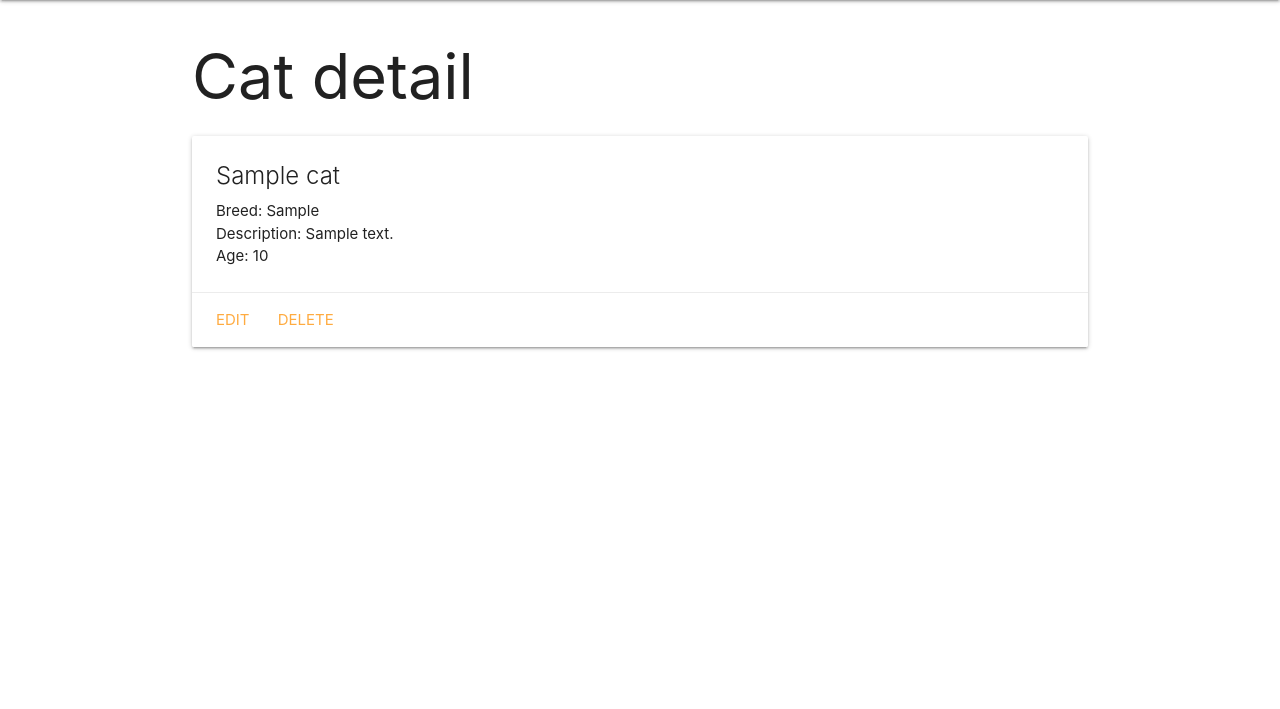
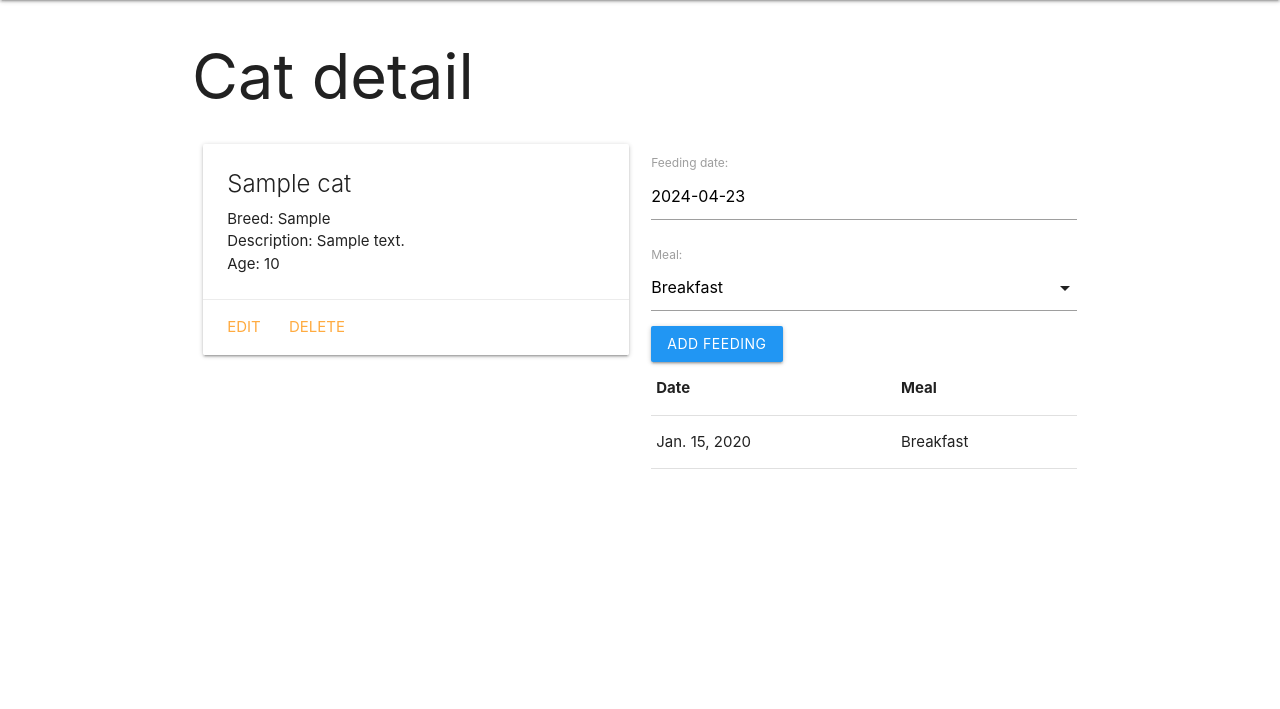
Before and after one commit to lucy-rz/django-cats-lab, a Django app: page /cats/1/ in a window 1280 px wide. Shown: the part 64-773 px from the top of the page. Run offline with Django 5.2, Linux system fonts and the light colour scheme; tables that the repository leaves empty hold one stand-in row (values such as "Sample post").

Commit message:
add new class

```diff
--- a/main_app/admin.py
+++ b/main_app/admin.py
@@ -1,5 +1,5 @@
 from django.contrib import admin
-from .models import Cat
+from .models import Cat, Feeding
 
 # Register your models here.
-admin.site.register(Cat)
+admin.site.register([Cat, Feeding])
--- /dev/null
+++ b/main_app/forms.py
@@ -0,0 +1,7 @@
+from django.forms import ModelForm
+from .models import Feeding
+
+class FeedingForm(ModelForm):
+    class Meta:
+        model = Feeding
+        fields = ('date', 'meal')
--- a/main_app/models.py
+++ b/main_app/models.py
@@ -13,3 +13,20 @@ class Cat(models.Model):
 
     def get_absolute_url(self):
         return reverse('detail', kwargs={'cat_id': self.id})
+
+
+class Feeding(models.Model):
+    MEALS = (
+        ('B', 'Breakfast'),
+        ('L', 'Lunch'),
+        ('D', 'Dinner'),
+    )
+    date = models.DateField('feeding date')
+    meal = models.CharField(max_length=1, choices=MEALS, default='B')
+    cat = models.ForeignKey(Cat, on_delete=models.CASCADE)
+
+    def __str__(self):
+        return f'{self.get_meal_display()} on {self.date}'
+
+    class Meta:
+        ordering = ('-date',)
--- a/main_app/templates/base.html
+++ b/main_app/templates/base.html
@@ -10,6 +10,8 @@
     <title>Cat Collector</title>
     <link rel="stylesheet" href="https://cdnjs.cloudflare.com/ajax/libs/materialize/1.0.0/css/materialize.min.css">
     <link rel="stylesheet" href="{% static 'css/style.css' %}">
+    <script src="https://cdnjs.cloudflare.com/ajax/libs/materialize/1.0.0/js/materialize.min.js"></script>
+    <script defer src="{% static 'js/script.js' %}"></script>
 </head>
 
 <body>
--- a/main_app/templates/cats/detail.html
+++ b/main_app/templates/cats/detail.html
@@ -3,7 +3,8 @@
 {% block content %}
 <h1>Cat detail</h1>
 
-
+<div class="row">
+    <div class="col s6">
         <div class="card">
             <div class="card-content">
                 <span class="card-title">{{ cat.name }}</span>
@@ -20,5 +21,52 @@
                 <a href="{% url 'cats_delete' cat.id %}">Delete</a>
             </div>
         </div>
+    </div>
+    <div class="col s6">
+        <form action="{% url 'add_feeding' cat.id %}" method="POST">
+            {% csrf_token %}
+            {{ feeding_form.as_p }}
+            <input type="submit" value="Add Feeding" class = "btn blue">
+        </form>
+        <table class="'stripped">
+            <thead>
+                <tr>
+                    <th>Date</th>
+                    <th>Meal</th>
+                </tr>
+            </thead>
+            <tbody>
+                {% for feeding in cat.feeding_set.all %}
+                <tr>
+                    <td>{{ feeding.date }}</td>
+                    <td>{{ feeding.get_meal_display }}</td>
+                </tr>
+                {% endfor %}
+            </tbody>
+        </table>
+    </div>
+</div>
+
+<script>
+    //cached element references
+    //date picker
+    const dateEl = document.getElementById('id_date');
+    //select element
+    const selectEl = document.getElementById('id_meal');
+    //materialized util functions
+    M.Datepicker.init(dateEl, {
+        format: 'yyyy-mm-dd',
+        defaultDate: new Date(),
+        setDefaultDate: true,
+        autoClose: true,
+    });
+
+    M.FormSelect.init(selectEl);
+
+
+
+</script>
+
+
 
 {% endblock %}
--- a/main_app/urls.py
+++ b/main_app/urls.py
@@ -9,4 +9,5 @@ urlpatterns = [
     path('cats/create/', views.CatCreate.as_view(), name='cats_create'),
     path('cats/<int:pk>/update/', views.CatUpdate.as_view(), name='cats_update'),
     path('cats/<int:pk>/delete/', views.CatDelete.as_view(), name='cats_delete'),
+    path('cats/<int:cat_id>/add_feeding/', views.add_feeding, name='add_feeding'),
 ]
--- a/main_app/views.py
+++ b/main_app/views.py
@@ -1,6 +1,8 @@
-from django.shortcuts import render
+from django.shortcuts import render, redirect
 from .models import Cat
 from django.views.generic.edit import CreateView, UpdateView, DeleteView
+from .forms import FeedingForm
+
 
 
 # Create your views here.
@@ -18,9 +20,20 @@ def cats_index(request):
 def cats_detail(request, cat_id):
     #to communicate with the db here
     cat = Cat.objects.get(id=cat_id)
+    feeding_form = FeedingForm()
     return render(request, 'cats/detail.html', {
-        'cat': cat
+        'cat': cat,
+        'feeding_form': feeding_form
     })
+
+def add_feeding(request, cat_id):
+    submitted_form = FeedingForm(request.POST) #creates django version of req.body
+    if submitted_form.is_valid():
+        new_feeding = submitted_form.save(commit=False) #commit=false ensures it doesn't submit to db
+        new_feeding.cat_id = cat_id
+        new_feeding.save()
+    return redirect('detail', cat_id=cat_id)
+
 
 class CatCreate(CreateView):
     model = Cat
```
Also changed, not shown: main_app/migrations/0002_feeding.py (added). Lines whose indentation alone changed are shown as unchanged.
